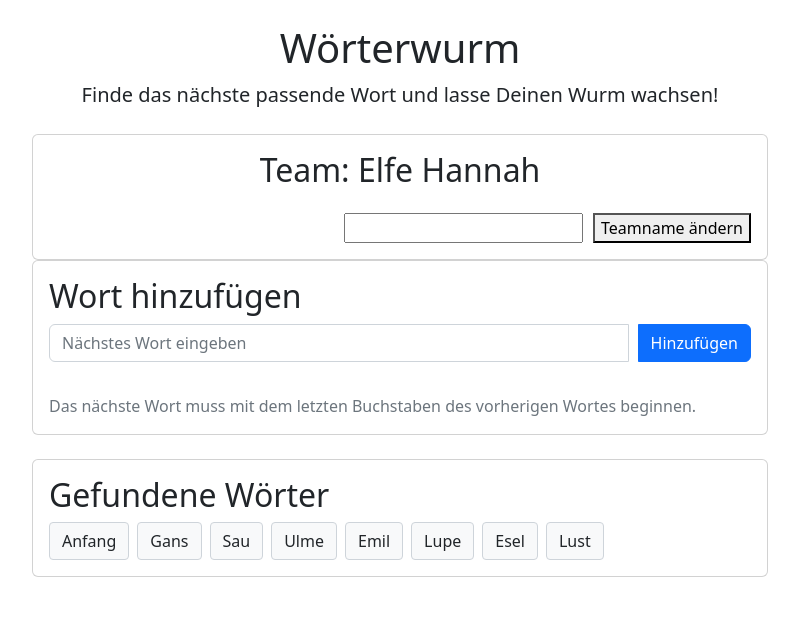
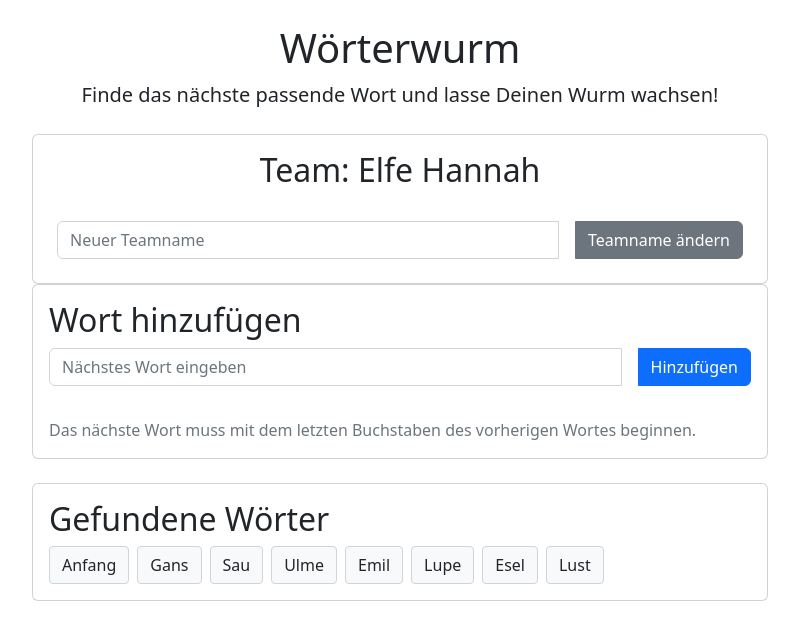
Before and after one commit to pstackebrandt/wordsworm, a website: page public/index.html in a window 1280 px wide. Shown: the whole page, without its empty margins (240-1039 px from the left). Drawn offline with nearby package versions, Linux system fonts and the light colour scheme.

Commit message:
gampe page: optimize ui team name input - use BS2 - show input and button in one line

```diff
--- a/public/index.html
+++ b/public/index.html
@@ -38,7 +38,7 @@
                         </div>
                         <!-- Team name change area -->
                         <div class="d-flex justify-content-end">
-                            <div id="teamChangeArea">
+                            <div id="teamChangeArea" class="input-group">
                                 <!-- Option to change team name will be inserted here -->
                             </div>
                         </div>
@@ -55,7 +55,7 @@
                                 <input id="wordInput" type="text" class="form-control"
                                     placeholder="Nächstes Wort eingeben" aria-label="Nächstes Wort eingeben"
                                     aria-describedby="addWordButton">
-                                <button id="addWordButton" class="btn btn-primary" type="button">Hinzufügen</button>
+                                <button id="addWordButton" class="btn btn-primary ms-3" type="button">Hinzufügen</button>
                             </div>
                         </div>
                         <div id="wordInputHelp" class="card-body text-muted">
--- a/public/style.css
+++ b/public/style.css
@@ -13,17 +13,6 @@
     border-radius: 4px;
 }
 
-
-
-.input-button-container {
-    display: flex;
-    justify-content: flex-start;
-}
-
-input {
-    margin-right: 10px; /* Ändere diesen Wert, um die Größe der Lücke anzupassen */
-}
-
 /* .card {
     border: none
 } */
--- a/public/wordsworm.js
+++ b/public/wordsworm.js
@@ -149,8 +149,14 @@ function displayTeamNameChangeOption(game, teamChangeArea, teamNameDisplay) {
 
     // Add input and button to change team name
     const teamNameInput = document.createElement('input');
+    teamNameInput.id = 'teamNameInput';
+    teamNameInput.type = 'text';
+    teamNameInput.placeholder = 'Neuer Teamname';
+    teamNameInput.classList.add('form-control', 'm-2');
+
     const changeTeamNameButton = document.createElement('button');
     changeTeamNameButton.textContent = 'Teamname ändern';
+    changeTeamNameButton.classList.add('btn', 'btn-secondary', 'm-2');
 
     const changeTeamName = () => {
         const newTeamName = teamNameInput.value;
```
